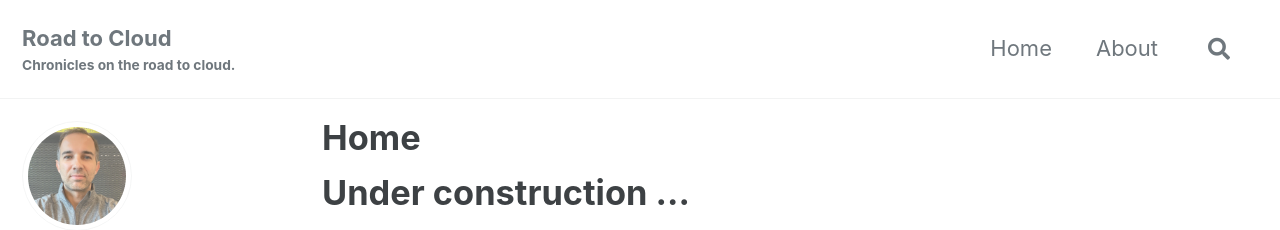
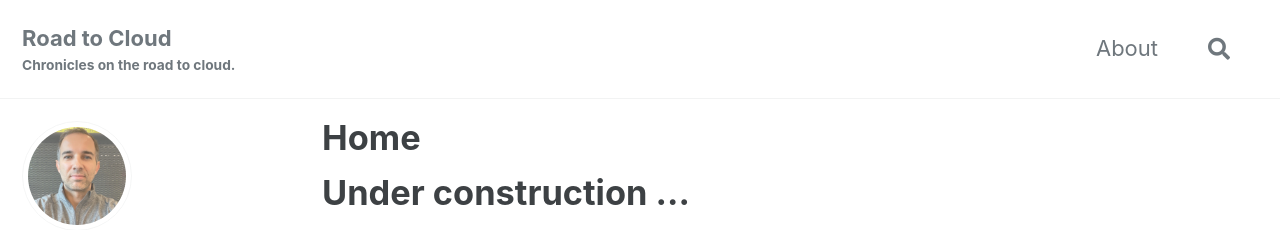
Before and after one commit to almirbanjanovic/roadtocloud.github.io, a Jekyll site: the page built from index.md, in a window 1280 px wide. Shown: the top 230 px of the page. Built offline with Jekyll 4.4.1, drawn with Linux system fonts in a browser that asks for light colours; cached includes are drawn as plain includes; comment, search, counter and statistics services are not loaded.

Commit message:
Update navigation.yml

```diff
--- a/_data/navigation.yml
+++ b/_data/navigation.yml
@@ -1,7 +1,5 @@
 # main links
 main:
-  - title: "Home"
-    url: https://www.theroadtocloud.com
   - title: "About"
     url: about/
   # - title: "Sample Posts"
```
